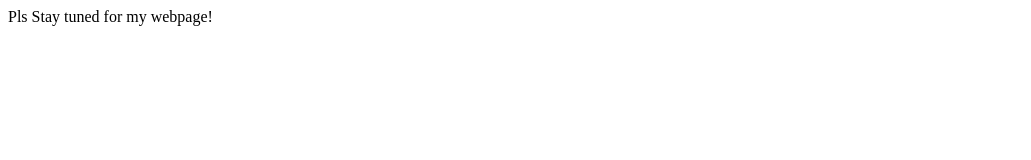
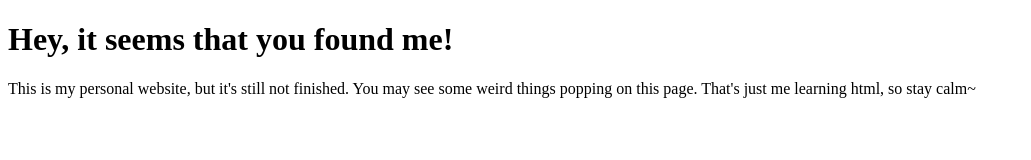
Before and after one commit to timsu-98/timsu-98.github.io, a plain HTML site: page index.html in a window 1280 px wide. Shown: the whole page, without its empty margins (0-1031 px from the left). Drawn offline with Linux system fonts and the light colour scheme.

Commit message:
update index.html

```diff
--- a/index.html
+++ b/index.html
@@ -1,7 +1,10 @@
 <!DOCTYPE html>
 <html lang="en">
     <head>
-        <title>Work in progress...</title>
+        <title>Tim's Personal Website</title>
     </head>
-    <body>Pls Stay tuned for my webpage!</body>
+    <body>
+        <h1>Hey, it seems that you found me!</h1>
+        <p>This is my personal website, but it's still not finished. You may see some weird things popping on this page. That's just me learning html, so stay calm~</p>
+    </body>
 </html>
```
